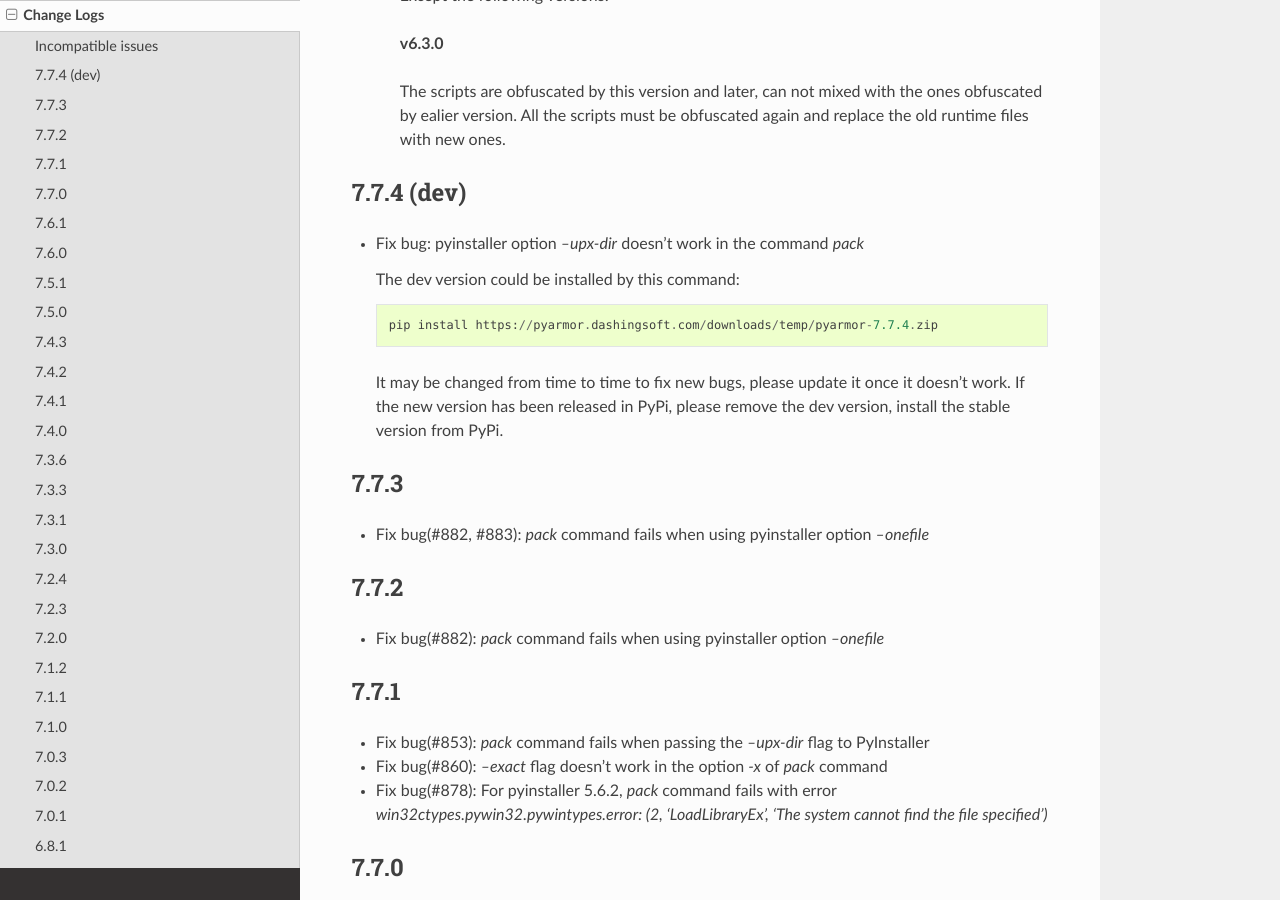
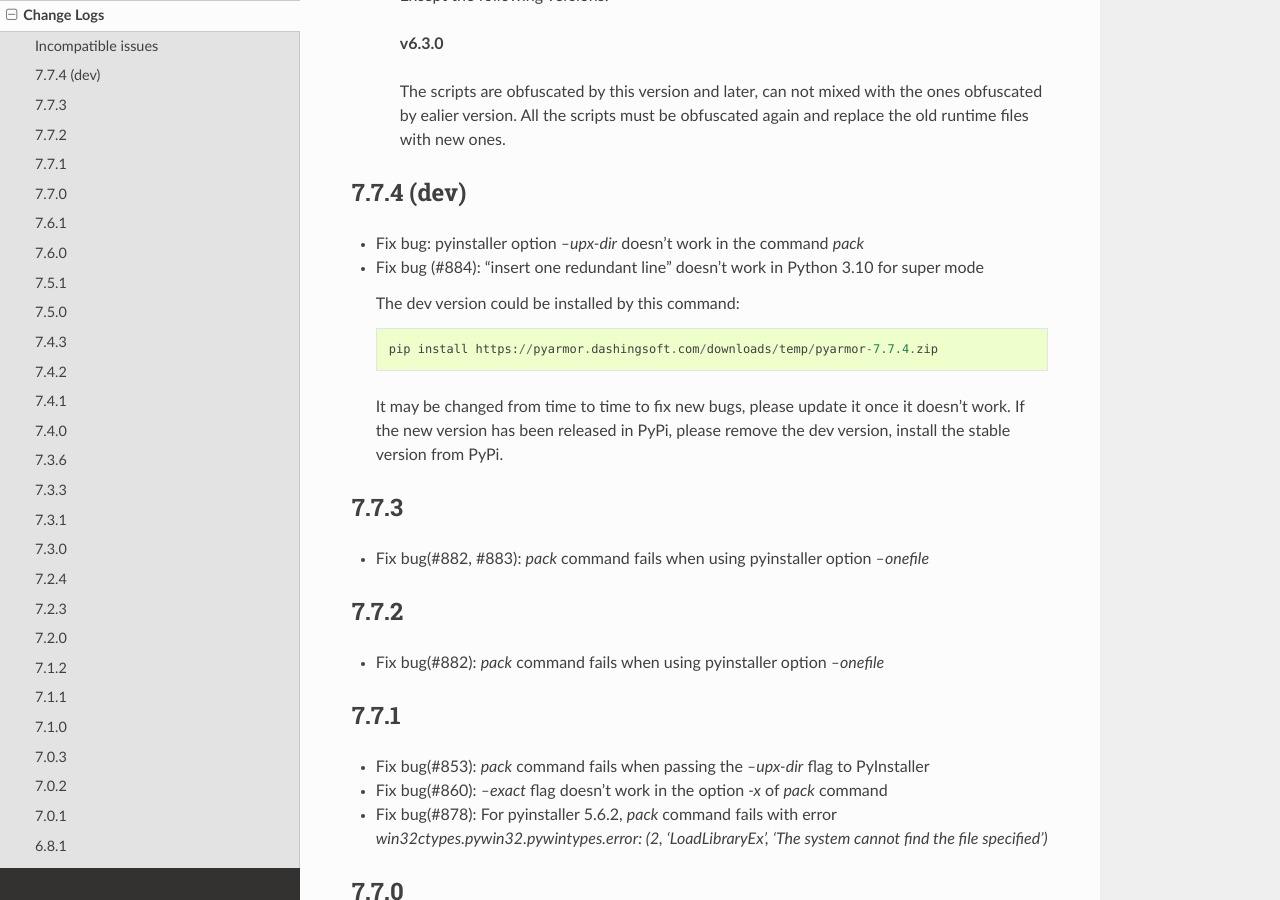
Before and after one commit to dashingsoft/pyarmor, a Sphinx documentation site: the page built from docs/change-logs.rst, in a window 1280 px wide and 900 px high, scrolled down 685 px. Built offline with Sphinx 7.4.7 and the Read the Docs theme 2.0.0, drawn with Linux system fonts in a browser that asks for light colours.

Commit message:
Add change log

```diff
--- a/docs/change-logs.rst
+++ b/docs/change-logs.rst
@@ -49,6 +49,7 @@ Incompatible issues
 7.7.4 (dev)
 -----------
 * Fix bug: pyinstaller option `--upx-dir` doesn't work in the command `pack`
+* Fix bug (#884): "insert one redundant line" doesn't work in Python 3.10 for super mode
 
   The dev version could be installed by this command::
 
```
